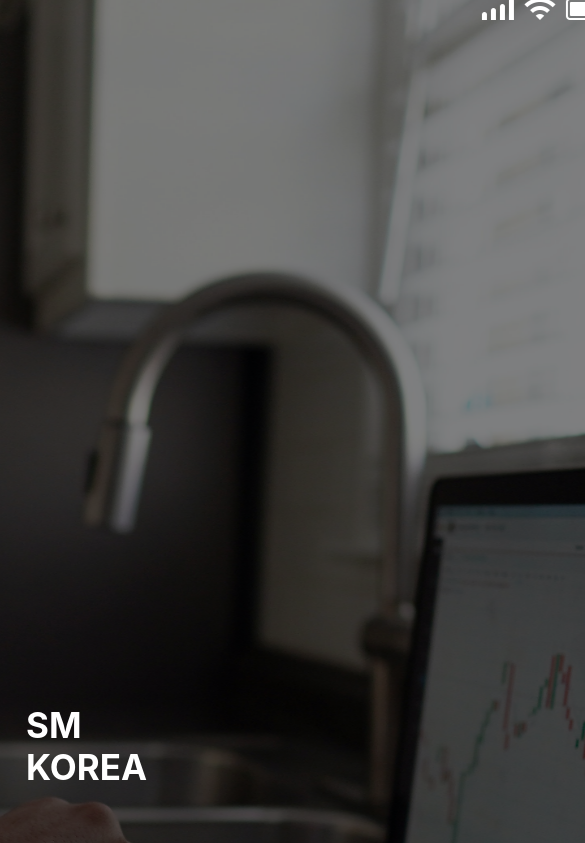
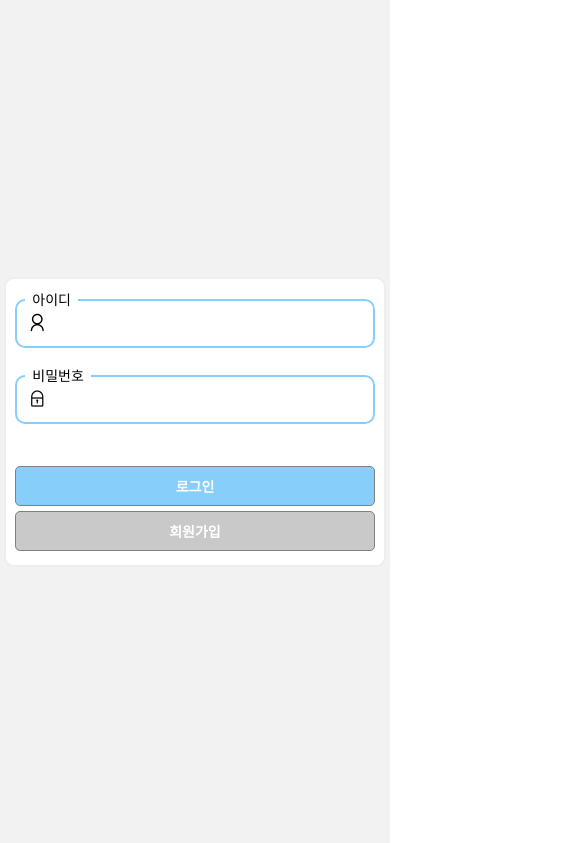
Before and after one commit to CookiePawn/MBPJ, a React Native app: screen /Login in a window 390 px wide. Before the commit this address had no page. Shown: the top 843 px of the page, 585 px wide, since content can reach past the window. Built offline with nearby package versions, Linux system fonts and the light colour scheme.

Commit message:
UPDATE 1. 메인 페이지 수정
ADD
1. 로그인 페이지 추가 및 로딩 페이지 통합

DELETE
1. 로딩 페이지 삭제

```diff
--- a/navigators/StackNavigator.js
+++ b/navigators/StackNavigator.js
@@ -6,8 +6,9 @@ import React from 'react';
 import TabNavigator from './TabNavigator';
 
 //스크린
-import Loading  from '../screens/Loading';
-import Main from '../screens/Main';
+import Main from '../screens/Main'
+import User from '../screens/User'
+import Login from '../screens/Login'
 import Recruitment from '../screens/Recruitment'
 import RecruitmentInfo from '../screens/RecruitmentInfo'
 import Category from '../screens/Category'
@@ -18,17 +19,10 @@ const Stack = createStackNavigator();
 const StackNavigator = () => {
     return (
         <Stack.Navigator
-            initialRouteName='Loading'
+            initialRouteName='Login'
             screenOptions={{ headerShown: false }}
         >
-            <Stack.Screen name="Loading" component={Loading}
-                options = {{
-                    title : '로딩',
-                    headerShown : false,
-                    headerLeft: null,
-                    //drawerLabel: () => null,
-                }}
-            />
+            <Stack.Screen name='Login' component={Login}/>
             <Stack.Screen name='TabNavigator' component={TabNavigator}
                 options = {{
                     title : '탭 네비게이터',
--- a/screens/Loading.js
+++ /dev/null
@@ -1,85 +0,0 @@
-import {
-    View,
-    Text,
-    StyleSheet,
-    Image,
-    TouchableOpacity,
-    Animated
-} from 'react-native'
-import React from 'react';
-
-
-
-
-const Loading = (props) => {
-
-
-    //로딩 이미지 애니메이션 초기값
-    const positionX = new Animated.Value(0);
-    const positionY = new Animated.Value(0);
-
-
-
-    //로딩 이미지 애니메이션
-    const diagonalAnimation = Animated.loop(
-        Animated.parallel([
-            Animated.timing(positionX, {
-                toValue: -300,
-                duration: 20000,
-                useNativeDriver: true,
-            }),
-            Animated.timing(positionY, {
-                toValue: -100,
-                duration: 20000,
-                useNativeDriver: true,
-            }),
-        ])
-    );
-    diagonalAnimation.start();
-
-
-    window.onload = pageLoad;
-    function pageLoad(){
-        props.navigation.navigate('TabNavigator')
-    };
-
-
-
-    return (
-        <TouchableOpacity onPress={() => (props.navigation.navigate('TabNavigator'))}>
-            <Animated.View style={{ transform: [{ translateX: positionX }, { translateY: positionY }] }}>
-                <Image style={styles.image} source={require('../assets/loading.png')}/>
-            </Animated.View>
-            <Text style={styles.title}>SM {'\n'}KOREA</Text>
-        </TouchableOpacity>
-
-    )
-}
-
-
-
-const styles = StyleSheet.create({
-    image : {
-        width: 750,
-        height: 1624,
-    },
-    title : {
-        position: 'absolute',
-        bottom: 820,
-        left: 10,
-        fontSize: 35,
-        color: 'white',
-        fontWeight: 'bold',
-        marginLeft: 16,
-        marginBottom: 16,
-    },
-})
-
-
-
-
-
-
-
-
-export default Loading
--- /dev/null
+++ b/screens/Login.js
@@ -0,0 +1,266 @@
+import {
+    View,
+    Text,
+    TextInput,
+    TouchableOpacity,
+    Animated,
+    Image,
+    StyleSheet,
+    Platform,
+} from 'react-native'
+import React, { useEffect, useState } from 'react';
+import { AntDesign } from '@expo/vector-icons';
+
+
+const Login = (props) => {
+
+    //아이디 비번 저장
+    const [id, setID] = useState();
+    const [pw, setPW] = useState();
+
+
+    //로딩 이미지 애니메이션 초기값
+    const positionX = new Animated.Value(0);
+    const positionY = new Animated.Value(0);
+
+    //로딩 이벤트
+    const [isLoading, setLoading] = useState(true);
+
+    useEffect(() => {
+        setTimeout(() => {
+            setLoading(false);
+        }, 4000);
+
+
+
+
+        //로딩 이미지 애니메이션
+        const diagonalAnimation = Animated.loop(
+            Animated.parallel([
+                Animated.timing(positionX, {
+                    toValue: -300,
+                    duration: 20000,
+                    useNativeDriver: true,
+                }),
+                Animated.timing(positionY, {
+                    toValue: -100,
+                    duration: 20000,
+                    useNativeDriver: true,
+                }),
+            ])
+        );
+        diagonalAnimation.start();
+
+        //로딩 기능 초기화
+        return () => {
+            diagonalAnimation.stop();
+            positionX.setValue(0); // Reset the animated values
+            positionY.setValue(0);
+        };
+    }, []);
+
+
+
+
+
+
+    if (isLoading) {
+        return (
+            <View>
+                <Animated.View style={{ transform: [{ translateX: positionX }, { translateY: positionY }] }}>
+                    <Image style={styles.image} source={require('../assets/loading.png')}/>
+                </Animated.View>
+                <Text style={styles.title}>SM {'\n'}KOREA</Text>
+            </View>
+        );
+    }
+
+
+
+    return (
+        <View style={{
+            flex : 1,
+            justifyContent : 'center',
+            alignItems: 'center',}}>
+            <View style = {styles.loginBox}>
+                <CustomTextInput
+                    text = '아이디'
+                    icon = 'user'
+                    lock = {false}
+                    value = {id}
+                    onChangeText = {(e) => setID(e)}
+                />
+                <CustomTextInput
+                    text = '비밀번호'
+                    icon = 'lock'
+                    lock = {true}
+                    value = {pw}
+                    onChangeText = {(e) => setPW(e)}
+                />
+                <TouchableOpacity
+                    style = {styles.loginBtn}
+                    title = "Login"
+                    onPress = {() => {
+                    props.navigation.navigate('TabNavigator')}}
+                >
+                    <Text style = {{color: 'white', fontWeight: 'bold'}}>로그인</Text>
+                </TouchableOpacity>
+                <TouchableOpacity
+                    style = {styles.signUpBtn}
+                    title = "signUp"
+                    onPress = {() => {
+                    props.navigation.navigate('SignUp')}}
+                >
+                    <Text style = {{color: 'white', fontWeight: 'bold'}}>회원가입</Text>
+                </TouchableOpacity>
+            </View>
+        </View>
+    )
+}
+
+
+
+
+
+
+
+    const CustomTextInput = (props) => {
+        const [isFocused, setIsFocused] = useState(false);
+
+        const handleFocus = () => {
+            setIsFocused(true);
+        };
+
+        const handleBlur = () => {
+            setIsFocused(false);
+        };
+        return (
+        <View style={{ width: '95%', paddingTop: 10, marginBottom: 7, marginTop: 10 }}>
+            <Text
+                style={{
+                    position: 'absolute',
+                    top: 0,
+                    left: 10,
+                    zIndex: 100,
+                    backgroundColor: 'white',
+                    paddingLeft: 7,
+                    paddingRight: 7}}
+            >
+                {props.text}
+            </Text>
+            <View
+                style={[{
+                    borderWidth: 2,
+                    borderColor: 'lightskyblue',
+                    flexDirection: 'row',
+                    borderRadius: 10,
+                    paddingHorizontal: 5,
+                    paddingTop: 5,
+                }, isFocused ? styles.inputFocused : null,]}
+            >
+                <AntDesign
+                    name = {props.icon}
+                    size={20}
+                    color="black"
+                    style={{ margin: 5 }}
+                />
+                <TextInput
+                    style = {styles.textInput}
+                    underlineColorAndroid="transparent"
+                    value = {props.value}
+                    onChangeText = {props.onChangeText}
+                    secureTextEntry={props.lock}
+                    maxLength = {20}
+                    onFocus={handleFocus}
+                    onBlur={handleBlur}
+                />
+            </View>
+        </View>
+    );
+};
+
+
+
+
+
+
+
+
+
+
+
+
+
+const styles = StyleSheet.create({
+
+    //로딩창
+    image : {
+        width: 750,
+        height: 1624,
+    },
+    title : {
+        position: 'absolute',
+        bottom: 820,
+        left: 10,
+        fontSize: 35,
+        color: 'white',
+        fontWeight: 'bold',
+        marginLeft: 16,
+        marginBottom: 16,
+    },
+
+
+    //로그인
+
+    loginBox: {
+        width: '98%',
+        height: 290,
+        backgroundColor: 'white',
+        borderRadius: 10,
+        borderColor: '#1111',
+        borderWidth: 2,
+        alignItems: 'center'
+    },
+    textInput: {
+        width: '98%',
+        height: 40,
+        position: 'relative',
+        top: -2,
+        borderWidth: 0,
+        ...Platform.select({
+            web: {
+                outlineStyle: 'none',
+            },
+        }),
+    },
+    loginBtn: {
+        width: '95%',
+        height: 40,
+        marginTop: 35,
+        backgroundColor: 'lightskyblue',
+        borderRadius: 5,
+        borderWidth: 1,
+        borderColor: 'gray',
+        justifyContent: 'center',
+        alignItems: 'center'
+    },
+    signUpBtn: {
+        width: '95%',
+        height: 40,
+        marginTop: 5,
+        backgroundColor: '#c9c9c9',
+        borderRadius: 5,
+        borderWidth: 1,
+        borderColor: 'gray',
+        justifyContent: 'center',
+        alignItems: 'center'
+    },
+    inputFocused: {
+        borderColor: 'black',
+    },
+})
+
+
+
+
+  export default Login
--- a/screens/Main.js
+++ b/screens/Main.js
@@ -1,14 +1,16 @@
 import {
+    View,
     Text,
-    View,
+    StyleSheet,
     TouchableOpacity,
-    StyleSheet
-} from 'react-native';
+} from 'react-native'
 import React from 'react';
 
 
 
 const Main = (props) => {
+
+
     return (
         <View>
             <Text>main</Text>
@@ -16,6 +18,11 @@ const Main = (props) => {
                 style={styles.button}
                 onPress={() => props.navigation.navigate("Category")}>
                 <Text>카테고리로 이동</Text>
+            </TouchableOpacity>
+            <TouchableOpacity
+                style={styles.button}
+                onPress={() => props.navigation.navigate("Login")}>
+                <Text>로그아웃</Text>
             </TouchableOpacity>
         </View>
 
@@ -27,6 +34,8 @@ export default Main
 
 
 const styles = StyleSheet.create({
+
+    //메인 페이지
     button: {
         margin: 50,
     },
```
Also changed, not shown: navigators/TabNavigator.js (+5 -2 lines).
